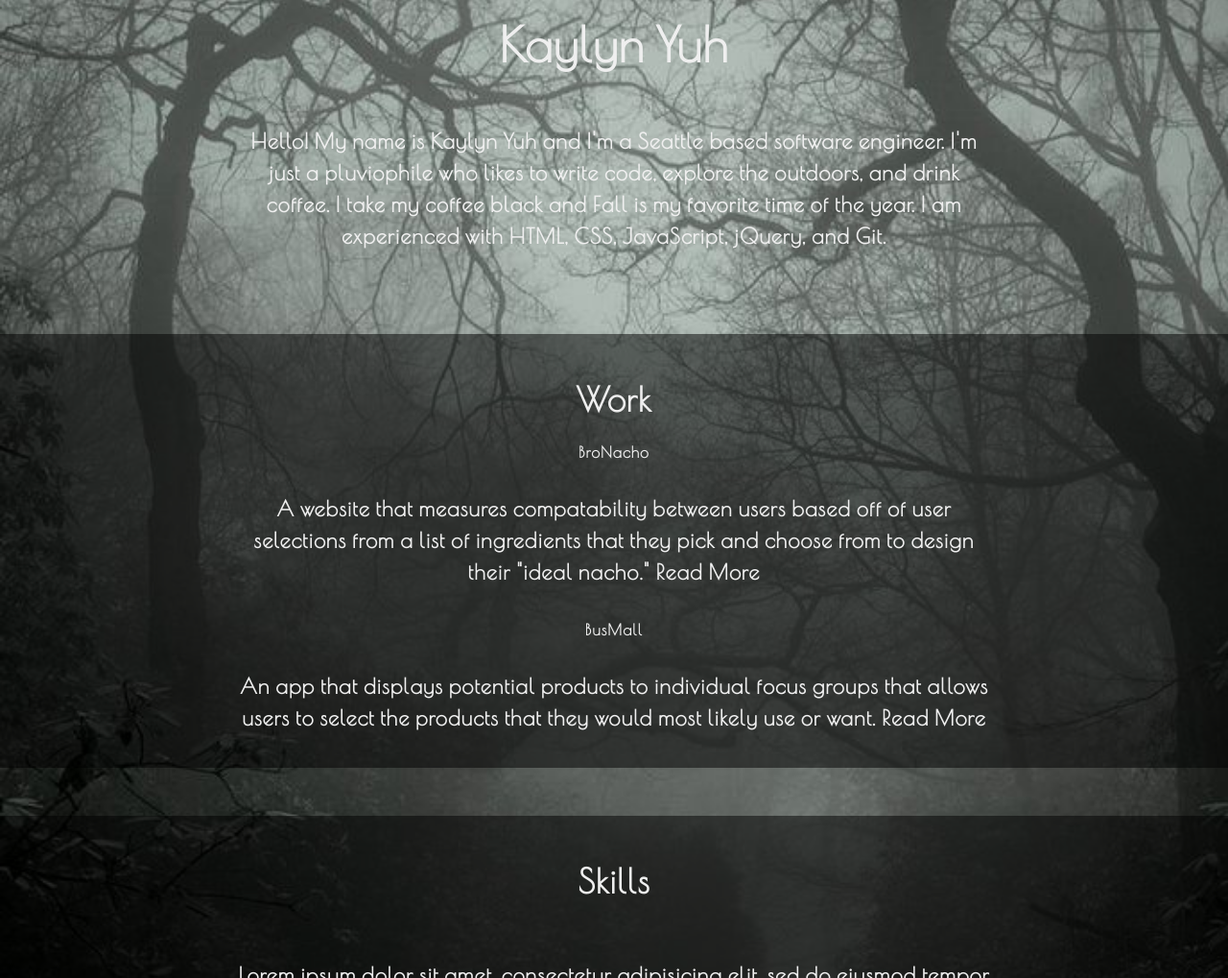
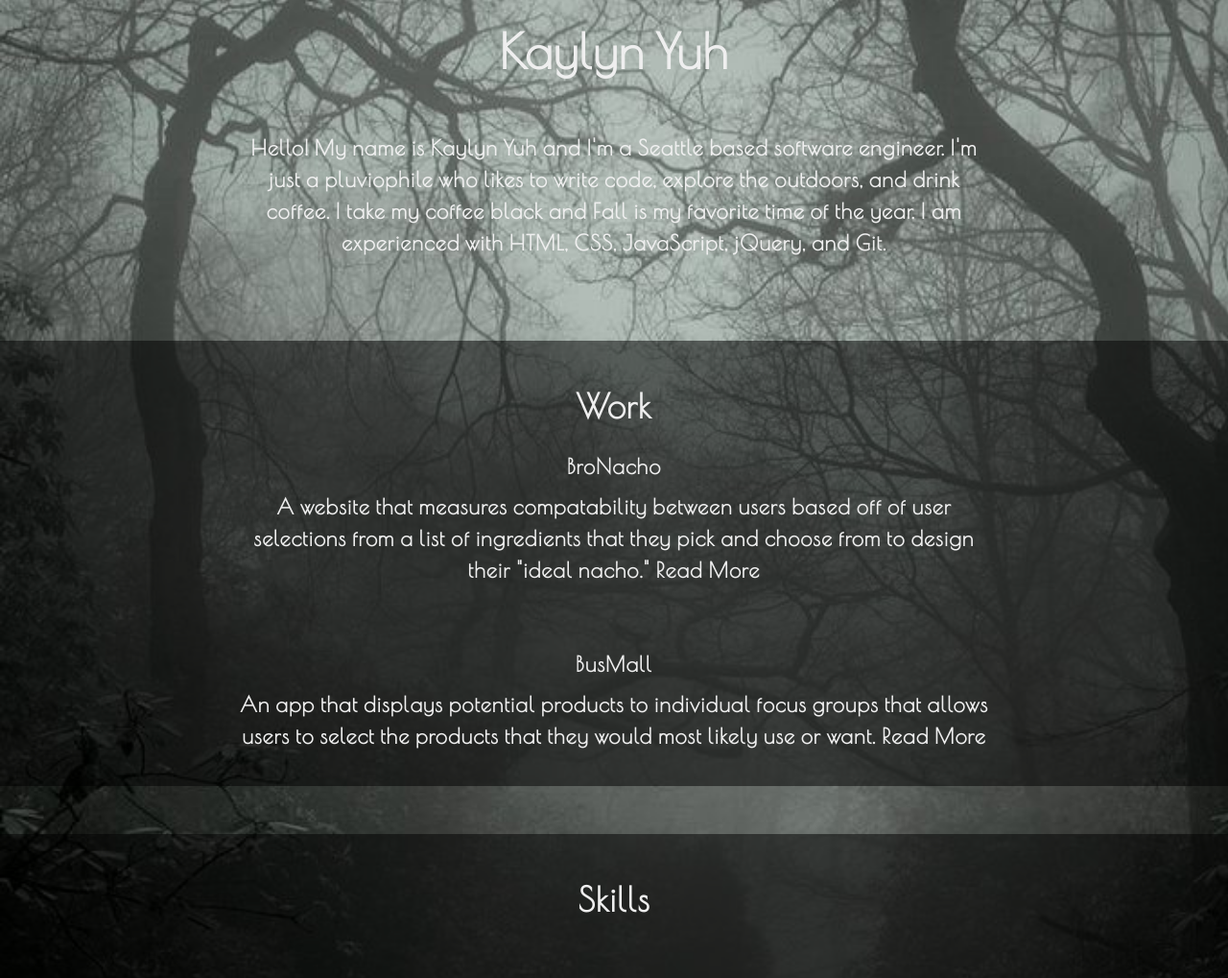
Before and after one commit to kaylynyuh/portfolio, a plain HTML site: page index.html in a window 1280 px wide. Shown: the part 394-1413 px from the top of the page at 96% size. Drawn offline with nearby package versions, Linux system fonts and the light colour scheme; files whose address does not match are found by name.

Commit message:
style/layout changes

```diff
--- a/css/base.css
+++ b/css/base.css
@@ -46,6 +46,11 @@ nav a {
   display: none;
 }
 
+h2 {
+  margin-top: 35px;
+  font-size: 18px;
+}
+
 @media screen and (min-width: 760px) {
   .header-wrapper {
     width: 100%;
@@ -77,7 +82,7 @@ nav a {
     padding: 25px;
   }
 
-  p {
+  body {
     font-size: 18px;
   }
   .about-content {
@@ -180,7 +185,7 @@ nav a {
     background: none;
   }
 
-  p {
+  body {
     font-size: 22px;
   }
 
@@ -206,6 +211,10 @@ nav a {
     /*margin-top: 50px;*/
     margin-bottom: 30px;
     font-size: 42px;
+  }
+
+  .work-content h2 {
+    font-size: 22px;
   }
 
   .work-content p {
--- a/css/modules.css
+++ b/css/modules.css
@@ -27,6 +27,7 @@
 }
 
 .work-content p {
+  margin-top: -20px;
   line-height: 1.5em;
   padding: 35px;
 }
```
